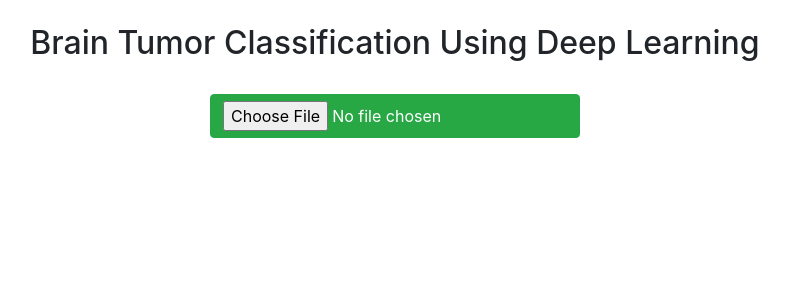
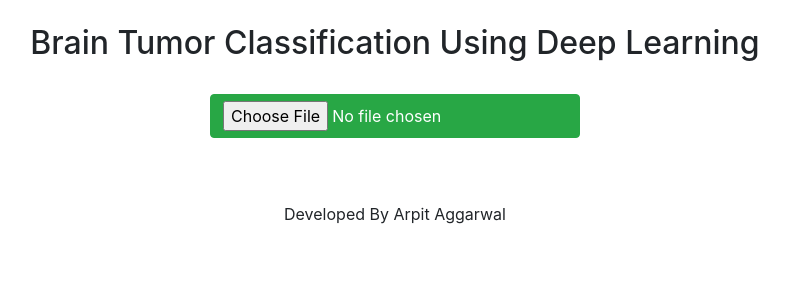
Before and after one commit to ArpitAggarwal10/BTD-Deployed, a Flask app: page / in a window 1280 px wide. Shown: the part 56-356 px from the top of the page, without its empty margins (245-1034 px from the left). Run offline with Flask 3, Linux system fonts and the light colour scheme; some libraries are stand-ins or nearby versions.

Commit message:
update developer name

```diff
--- a/templates/index.html
+++ b/templates/index.html
@@ -15,5 +15,9 @@
     <h3 id="result">
         <span> </span>
     </h3>
+    <br><br>
+    <footer>
+        <p>Developed By Arpit Aggarwal</p>
+    </footer>
 </center><br><br>
 {% endblock %}
```
Also changed, not shown: uploads/pred2.jpg (added).
